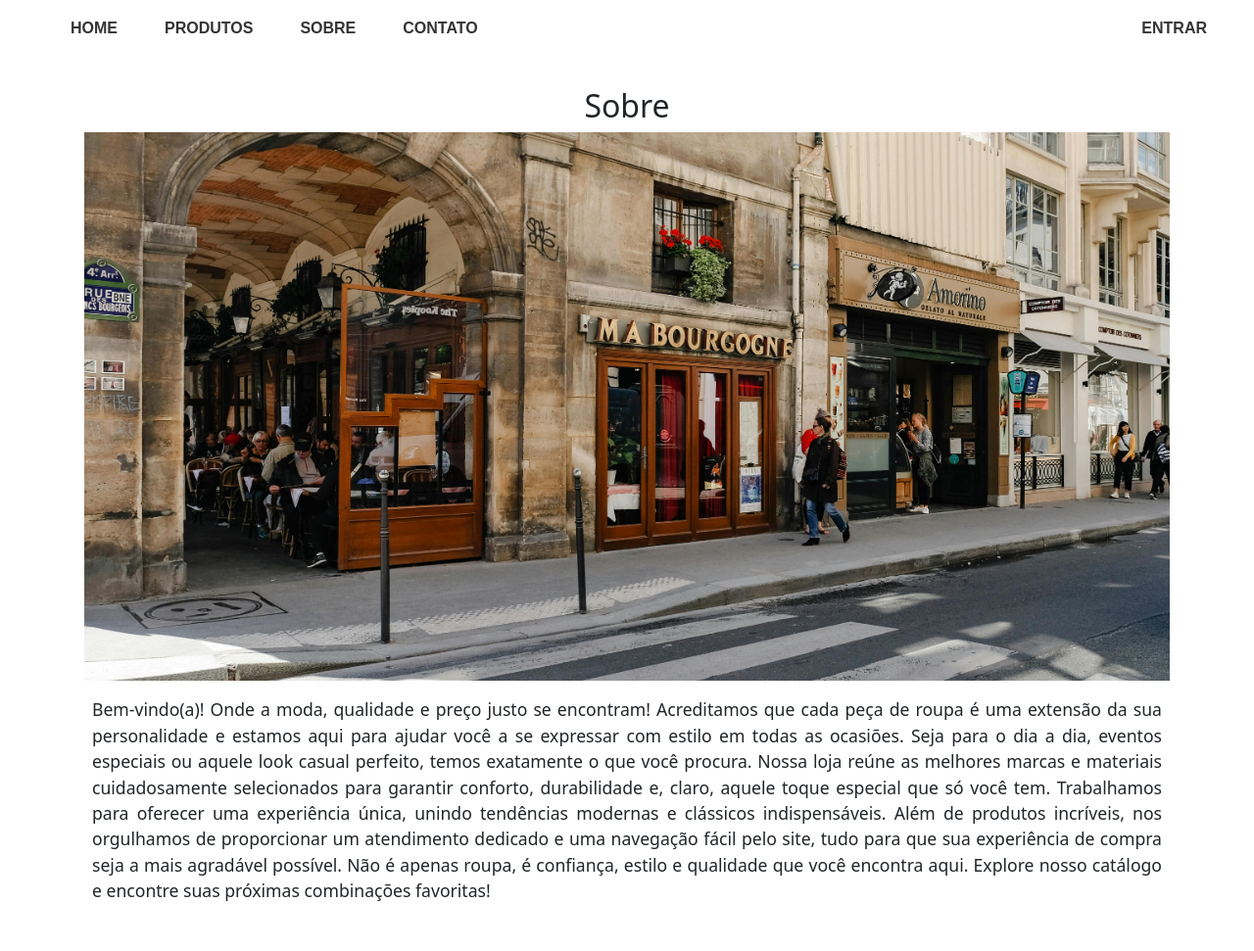
After one commit to AfonsoDolmen/projeto-ecommerce, a Django app: page /sobre/ in a window 1280 px wide. The commit adds this page. Shown: the whole page at 98% size. Run offline with Django 5.2, Linux system fonts and the light colour scheme; parts of the project's set-up code (start-up, migrations or seed data) failed here and were passed over.

Commit message:
Desenvolvido template.

```diff
--- /dev/null
+++ b/about/static/about/css/about.css
@@ -0,0 +1,11 @@
+.about-header-image img {
+    width: 100%;
+    height: 70vh;
+    object-fit: cover !important;
+    object-position: center;
+}
+
+.about-content-body p {
+    text-align: justify;
+    font-size: 1.1em;
+}
--- /dev/null
+++ b/about/templates/about.html
@@ -0,0 +1,35 @@
+{% extends 'index.html' %}
+{% load static %}
+
+{% block title %}Sobre{% endblock %}
+
+{% block css %}
+<link rel="stylesheet" href="{% static 'about/css/about.css' %}">
+{% endblock %}
+
+{% block content %}
+<div class="container p-3 about-container">
+    <div class="about-content">
+        <div class="about-content-header text-center">
+            <h2>Sobre</h2>
+            <div class="w-100 about-header-image">
+                <img src="{% static 'about/images/shop-about.jpg' %}" alt="Nossa Loja.">
+            </div>
+        </div>
+
+        <div class="about-content-body text-center p-2 my-2">
+            <p>
+                Bem-vindo(a)! Onde a moda, qualidade e preço justo se encontram!
+
+Acreditamos que cada peça de roupa é uma extensão da sua personalidade e estamos aqui para ajudar você a se expressar com estilo em todas as ocasiões. Seja para o dia a dia, eventos especiais ou aquele look casual perfeito, temos exatamente o que você procura.
+
+Nossa loja reúne as melhores marcas e materiais cuidadosamente selecionados para garantir conforto, durabilidade e, claro, aquele toque especial que só você tem. Trabalhamos para oferecer uma experiência única, unindo tendências modernas e clássicos indispensáveis.
+
+Além de produtos incríveis, nos orgulhamos de proporcionar um atendimento dedicado e uma navegação fácil pelo site, tudo para que sua experiência de compra seja a mais agradável possível.
+
+Não é apenas roupa, é confiança, estilo e qualidade que você encontra aqui. Explore nosso catálogo e encontre suas próximas combinações favoritas!
+            </p>
+        </div>
+    </div>
+</div>
+{% endblock %}
--- a/setup/templates/components/_header.html
+++ b/setup/templates/components/_header.html
@@ -5,7 +5,7 @@
                 <ul class="d-flex menu-list">
                     <li class="menu-element mx-4"><a class="menu-link-element header-link" href="{% url 'home' %}">HOME</a></li>
                     <li class="menu-element mx-4"><a class="menu-link-element header-link" href="{% url 'products_list' %}">PRODUTOS</a></li>
-                    <li class="menu-element mx-4"><a class="menu-link-element header-link" href="#">SOBRE</a></li>
+                    <li class="menu-element mx-4"><a class="menu-link-element header-link" href="{% url 'about' %}">SOBRE</a></li>
                     <li class="menu-element mx-4"><a class="menu-link-element header-link" href="#">CONTATO</a></li>
                 </ul>
             </div>
@@ -21,7 +21,7 @@
                     <ul class="dropdown-menu">
                         <li class="text-center"><a href="{% url 'home' %}" class="dropdown-item header-link">HOME</a></li>
                         <li class="text-center"><a href="{% url 'products_list' %}" class="dropdown-item header-link">PRODUTOS</a></li>
-                        <li class="text-center"><a href="#" class="dropdown-item header-link">SOBRE</a></li>
+                        <li class="text-center"><a href="{% url 'about' %}" class="dropdown-item header-link">SOBRE</a></li>
                         <li class="text-center"><a href="#" class="dropdown-item header-link">CONTATO</a></li>
                     </ul>
                 </div>
```
Also changed, not shown: about/static/about/images/shop-about.jpg (added).
